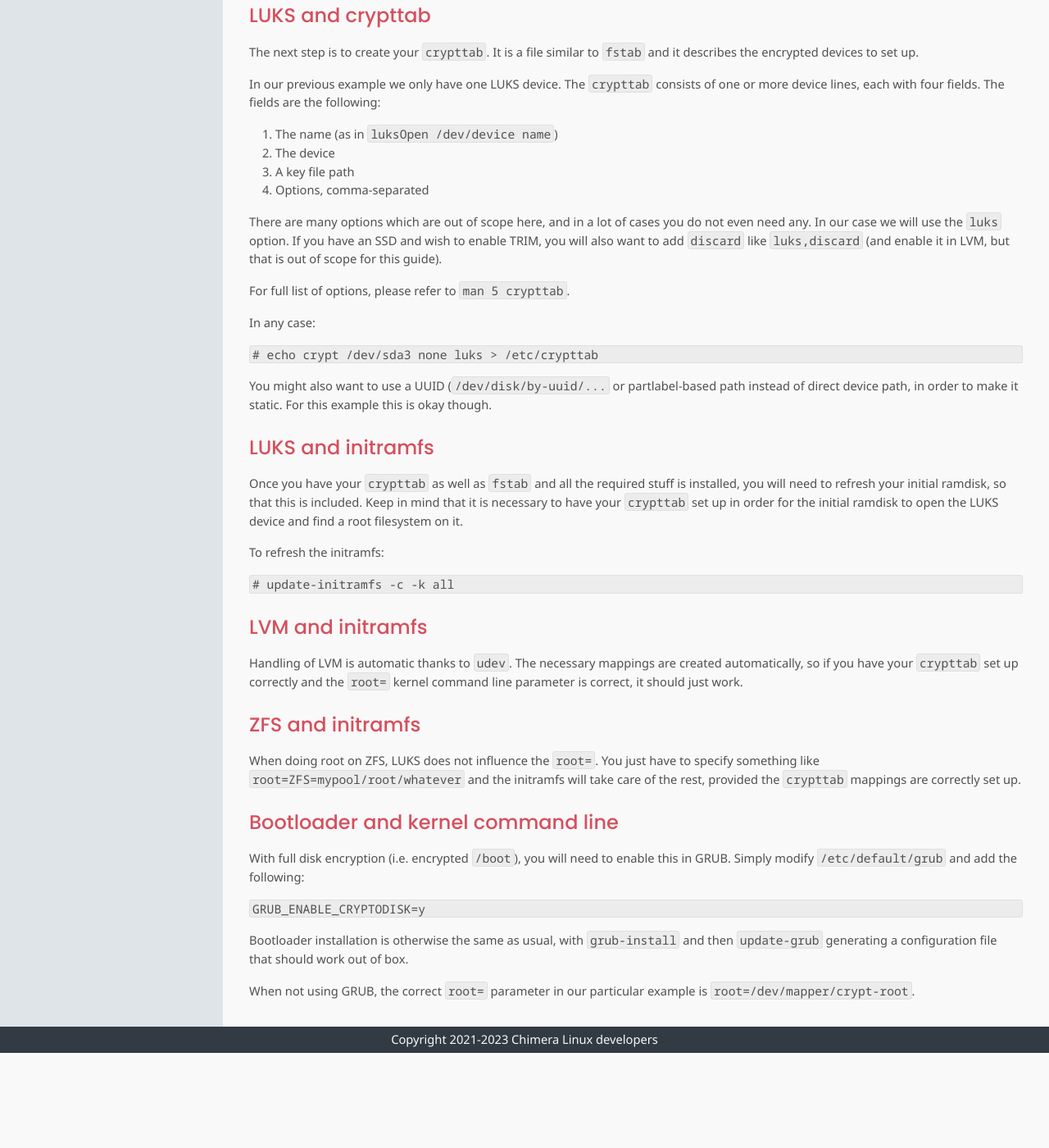
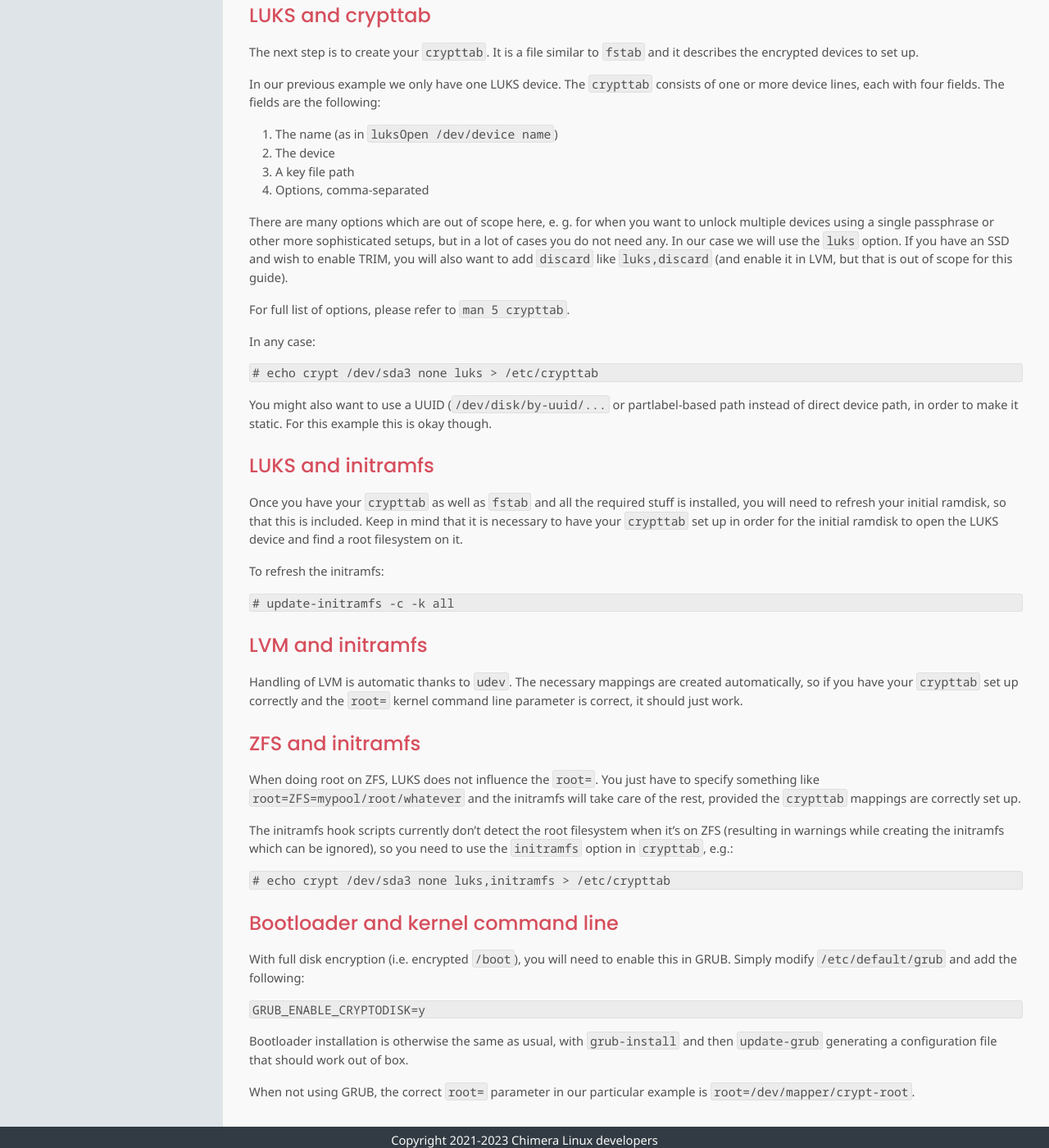
Before and after one commit to chimera-linux/chimera-linux.github.io, a Jekyll site: the page built from _docs/installation/partitioning/encrypted.md, in a window 1280 px wide and 1400 px high, scrolled down 3211 px. Shown: the whole window at 82% size. Built offline with Jekyll 4.4.1, drawn with Linux system fonts in a browser that asks for light colours; before the commit the page ends 4495 px from its top, so only the background shows below that.

Commit message:
add more info for root on zfs on luks

````diff
--- a/_docs/installation/partitioning/encrypted.md
+++ b/_docs/installation/partitioning/encrypted.md
@@ -208,8 +208,10 @@ of one or more device lines, each with four fields. The fields are the following
 3. A key file path
 4. Options, comma-separated
 
-There are many options which are out of scope here, and in a lot of cases you do
-not even need any. In our case we will use the `luks` option. If you have an SSD
+There are many options which are out of scope here, e. g. for when you
+want to unlock multiple devices using a single passphrase or other more
+sophisticated setups, but in a lot of cases you do not need any.
+In our case we will use the `luks` option. If you have an SSD
 and wish to enable TRIM, you will also want to add `discard` like `luks,discard`
 (and enable it in LVM, but that is out of scope for this guide).
 
@@ -251,6 +253,14 @@ When doing root on ZFS, LUKS does not influence the `root=`. You just have to
 specify something like `root=ZFS=mypool/root/whatever` and the initramfs will
 take care of the rest, provided the `crypttab` mappings are correctly set up.
 
+The initramfs hook scripts currently don't detect the root filesystem when it's
+on ZFS (resulting in warnings while creating the initramfs which can be ignored),
+so you need to use the `initramfs` option in `crypttab`, e.g.:
+
+```
+# echo crypt /dev/sda3 none luks,initramfs > /etc/crypttab
+```
+
 ### Bootloader and kernel command line
 
 With full disk encryption (i.e. encrypted `/boot`), you will need to enable this
````
Also changed, not shown: _docs/installation/partitioning/zfs.md (+3 -0 lines).
